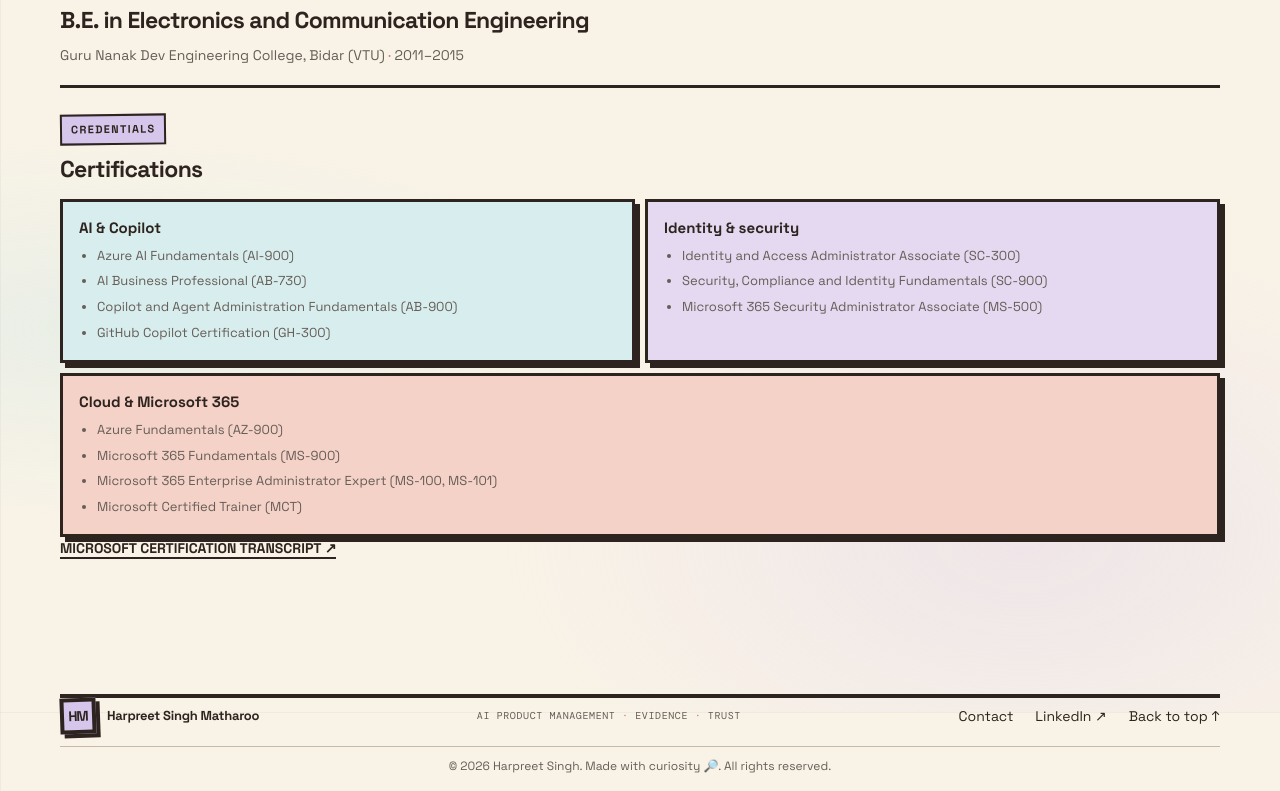
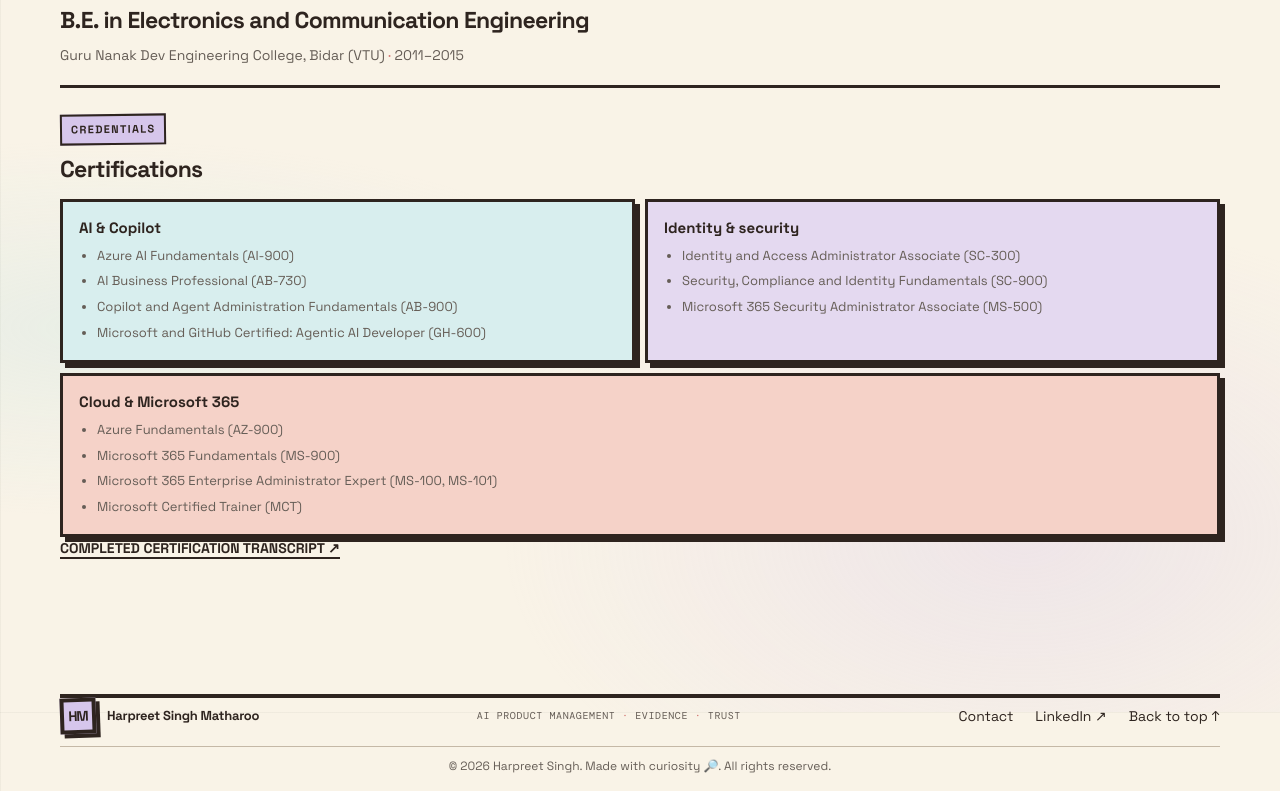
Before and after one commit to HarpreetSMatharoo/harpreetsmatharoo.github.io, a plain HTML site: page experience.html in a window 1280 px wide. Shown: the part 2488-3279 px from the top of the page. Drawn offline with nearby package versions, Linux system fonts and the light colour scheme.

Commit message:
Correct Agentic AI certification details
Co-authored-by: Copilot <223556219+Copilot@users.noreply.github.com>

```diff
--- a/experience.html
+++ b/experience.html
@@ -146,7 +146,7 @@
                     <li>Azure AI Fundamentals (AI-900)</li>
                     <li>AI Business Professional (AB-730)</li>
                     <li>Copilot and Agent Administration Fundamentals (AB-900)</li>
-                    <li>GitHub Copilot Certification (GH-300)</li>
+                    <li>Microsoft and GitHub Certified: Agentic AI Developer (GH-600)</li>
                   </ul>
                 </div>
                 <div class="credential-group">
@@ -167,7 +167,7 @@
                   </ul>
                 </div>
               </div>
-              <p><a class="text-link" href="https://learn.microsoft.com/en-us/users/harpreet-msft/transcript/vy0k4ino2ljrylp" target="_blank" rel="noopener noreferrer">Microsoft Certification Transcript <span aria-hidden="true">↗</span></a></p>
+              <p><a class="text-link" href="https://learn.microsoft.com/en-us/users/harpreet-msft/transcript/vy0k4ino2ljrylp" target="_blank" rel="noopener noreferrer">Completed Certification Transcript <span aria-hidden="true">↗</span></a></p>
             </section>
           </div>
         </div>
```
